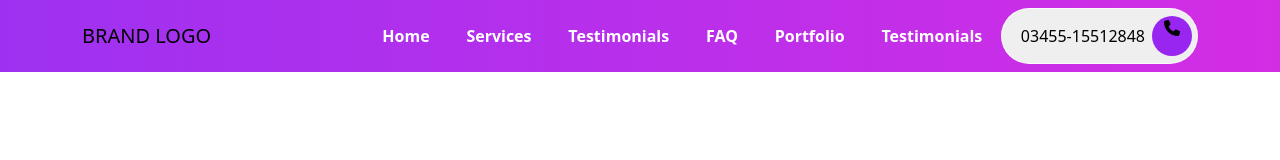
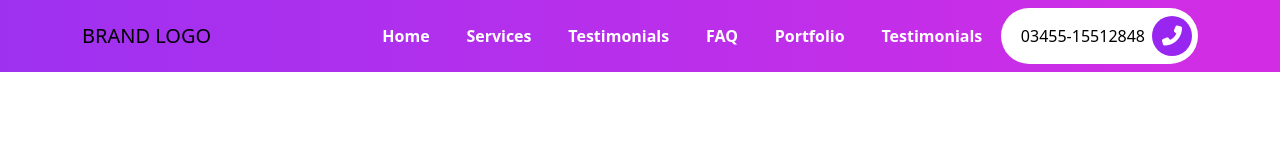
Before and after one commit to professorhobo31/Bootstrap-Sass-PracticeRepo, a website: page practice2_portfolio/index.html in a window 1280 px wide. Drawn offline with Linux system fonts and the light colour scheme.

Commit message:
Finish button styling, ready to work on hover effect next

```diff
--- a/practice2_portfolio/index.html
+++ b/practice2_portfolio/index.html
@@ -50,7 +50,7 @@
             </li>
           </ul>
           <button type="button" class="rounded-pill btn-rounded">
-            03455-15512848 <span><i class="fas fa-phone"></i></span>
+            03455-15512848 <span><i class="fas fa-phone-alt"></i></span>
           </button>
         </div>
       </div>
--- a/practice2_portfolio/src/scss/components/_buttons.scss
+++ b/practice2_portfolio/src/scss/components/_buttons.scss
@@ -5,6 +5,7 @@
   padding: 0.9375rem 3.25rem 0.9375rem 1.2rem;
   font-weight: 500;
   border: solid 0.1rem rgba($white, 0.7);
+  background-color: $white;
 
   span {
     position: absolute;
@@ -15,5 +16,11 @@
     right: 5px;
     transform: translateY(-50%);
     border-radius: 50%;
+
+    i {
+      color: $white;
+      font-size: 1.25rem;
+      line-height: 2.5rem;
+    }
   }
 }
```
Also changed, not shown: practice2_portfolio/src/css/style.css.
